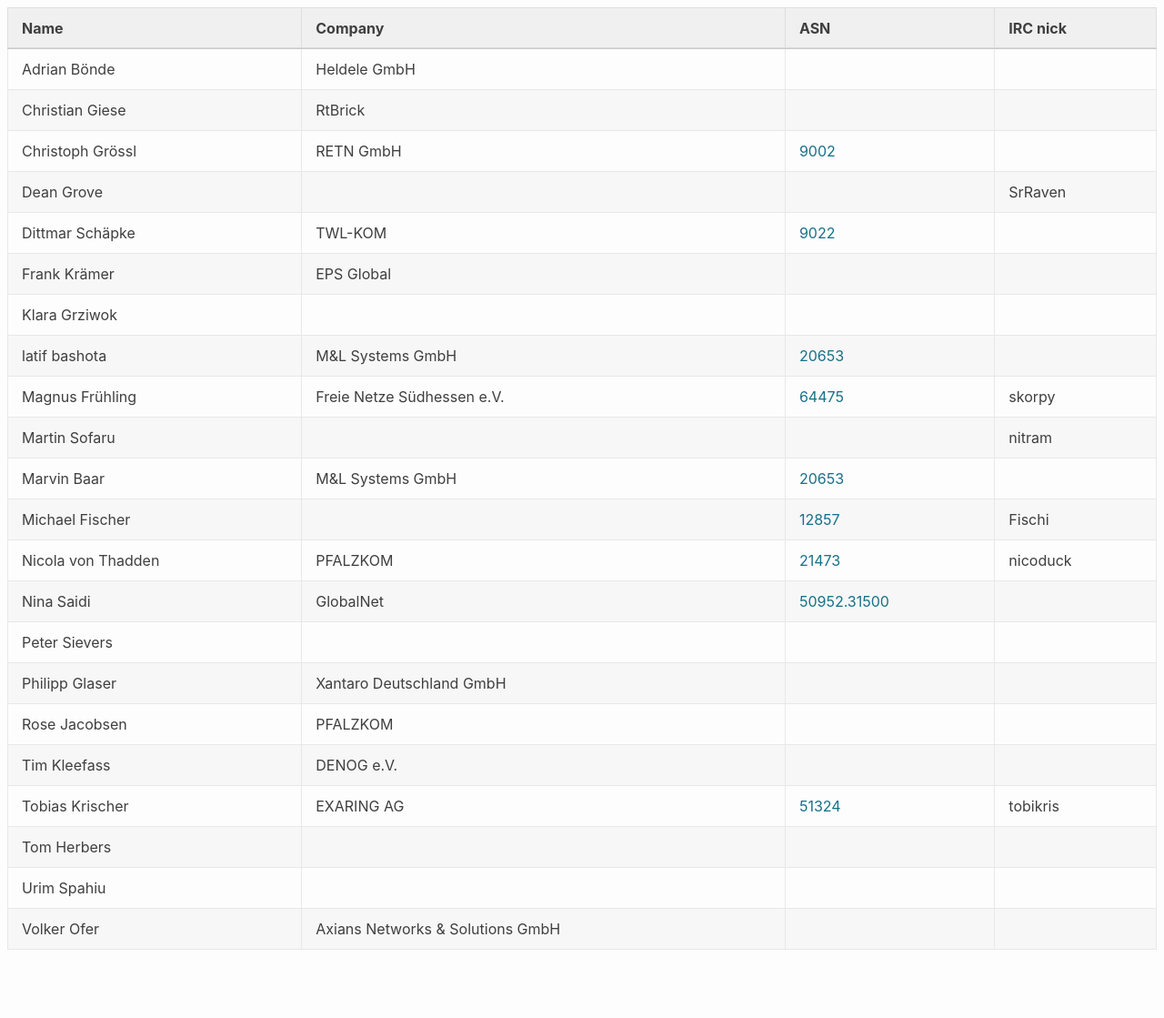
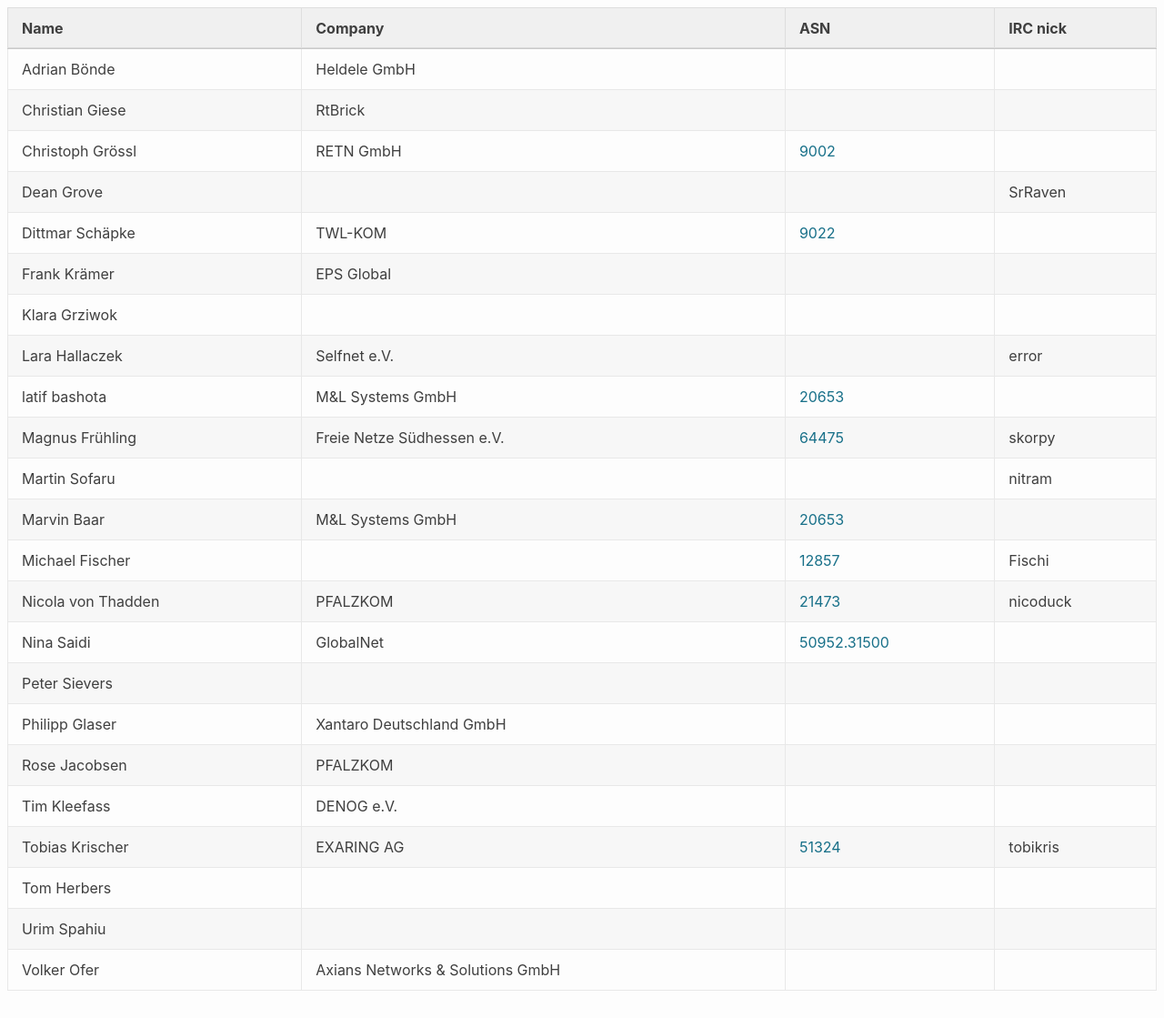
Before and after one commit to denog/pretix-attendeelist, a Jekyll site: the page built from denogmeetup24-04/index.markdown, in a window 1280 px wide and 1119 px high. Shown: the whole window at 91% size. Built offline with Jekyll 4.4.1, drawn with Linux system fonts in a browser that asks for light colours.

Commit message:
Latest data: Sun Feb 11 13:47:55 UTC 2024

```diff
--- a/_data/attendees_denogmeetup24-04.json
+++ b/_data/attendees_denogmeetup24-04.json
@@ -39,6 +39,12 @@
     "name": "Klara Grziwok",
     "company": null,
     "irc": null,
+    "asn": null
+  },
+  {
+    "name": "Lara Hallaczek",
+    "company": "Selfnet e.V.",
+    "irc": "error",
     "asn": null
   },
   {
```
